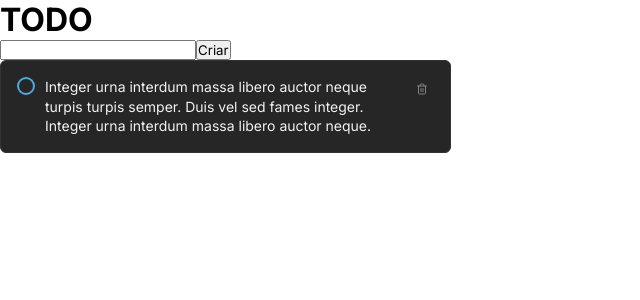
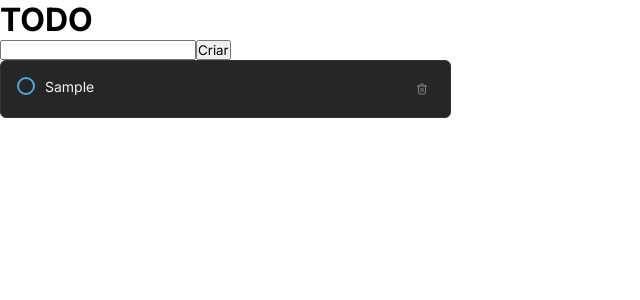
Before and after one commit to luanaalvs/to-do-list, a React (Vite) app: page / in a window 1280 px wide. Both pictures are taken after typing "Sample" into the empty fields and a click on the button "Criar". Shown: the top 300 px of the page, without its empty margins (0-640 px from the left). Built offline with nearby package versions, Linux system fonts and the light colour scheme.

Commit message:
feat: create a implement toggle status function and its styles

```diff
--- a/src/components/task.module.css
+++ b/src/components/task.module.css
@@ -28,6 +28,22 @@
   height: 1.125rem;
   border-radius: 50%;
   border: 2px solid #4EA8DE;
+  cursor: pointer;
+}
+
+.checkbox-unchecked:hover {
+  border: 2px solid #1E6F9F;
+  background-color: rgba(30, 111, 159, .2);
+}
+
+.checkbox-checked {
+  border: 2px solid #5E60CE;
+  background-color: #5E60CE;
+}
+
+.checkbox-checked:hover {
+  border: 2px solid #8284FA;
+  background-color: #8284FA;
 }
 
 .paragraph {
@@ -35,6 +51,11 @@
   line-height: 140%;
   user-select: none;
   color: #F2F2F2;
+}
+
+.paragraph-checked {
+  text-decoration: line-through;
+  color: #808080;
 }
 
 .btn {
--- a/src/components/task.tsx
+++ b/src/components/task.tsx
@@ -1,17 +1,37 @@
-import { Trash2 } from "lucide-react";
+import { Check, Trash2 } from "lucide-react";
+import { Tasks } from "../app";
 import styles from "./task.module.css";
 
-export function Task() {
+interface TaskProps {
+  data: Tasks,
+  toggleStatus: ({ id, value }: { id: number, value: boolean }) => void
+}
+
+export function Task({ data, toggleStatus }: TaskProps) {
+  function handleTaskToggle() {
+    toggleStatus({ id: data.id, value: !data.isDone })
+  }
+
+  const checkboxClassName = data.isDone
+    ? styles["checkbox-checked"]
+    : styles["checkbox-unchecked"]
+
+  const paragraphCheckedClassName = data.isDone
+    ? styles["paragraph-checked"]
+    : ""
+
   return (
     <li className={styles.container}>
       <div>
-        <label htmlFor="">
+        <label htmlFor="" onClick={handleTaskToggle}>
           <input readOnly type="checkbox" id="" />
           <div>
-            <span className={styles.checkbox}></span>
+            <span className={`${styles.checkbox} ${checkboxClassName}`}>
+              {data.isDone && <Check size={12} color="#F2F2F2" />}
+            </span>
           </div>
-          <span className={styles.paragraph}>
-            Integer urna interdum massa libero auctor neque turpis turpis semper. Duis vel sed fames integer. Integer urna interdum massa libero auctor neque.
+          <span className={`${styles.paragraph} ${paragraphCheckedClassName}`}>
+            {data.title}
           </span>
         </label>
       </div>
```
